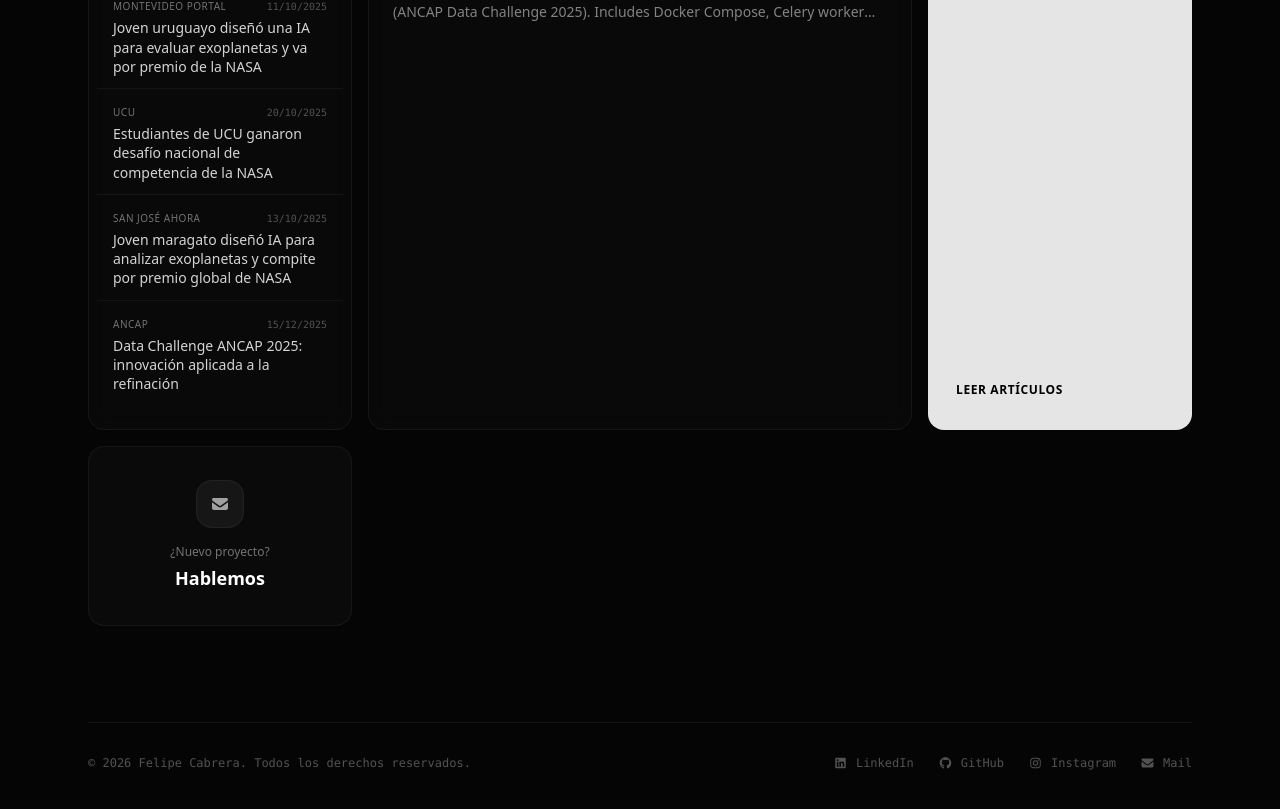
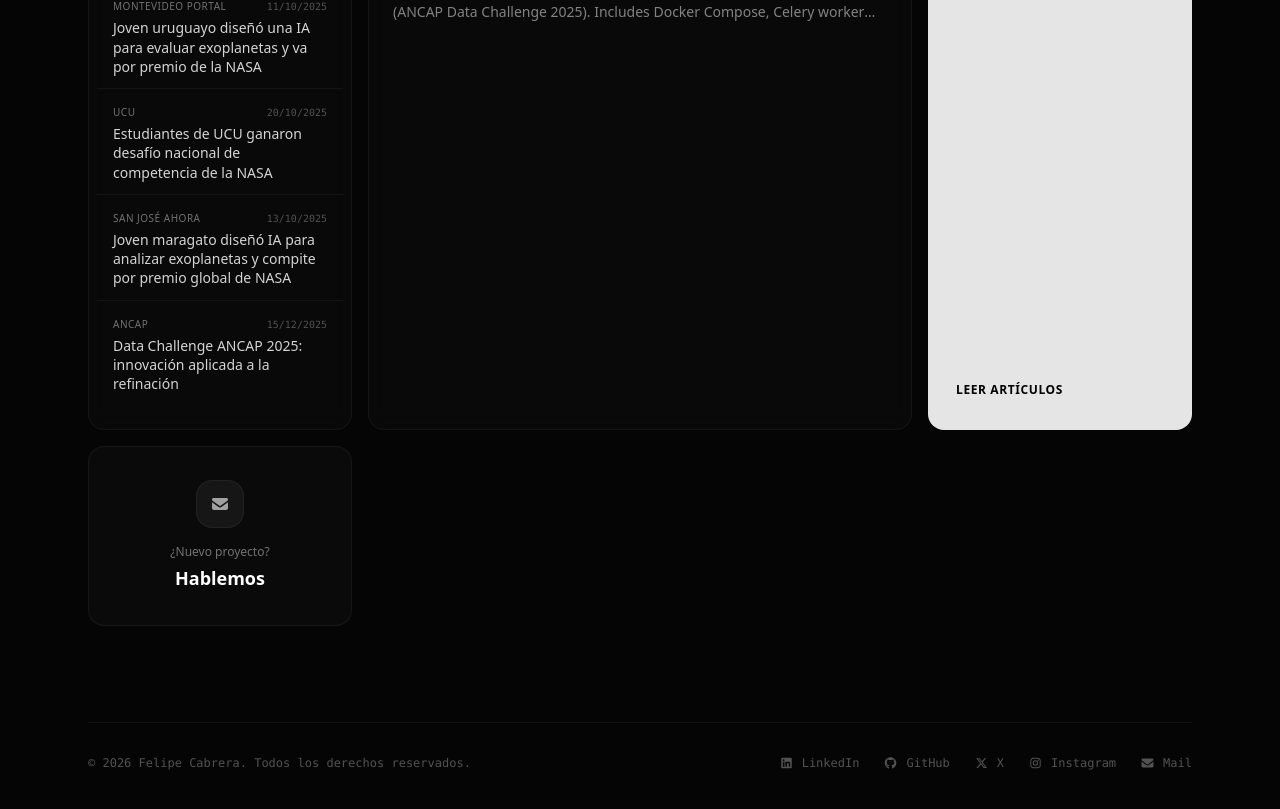
Before and after one commit to felicabrera/felicabrera.com, a Next.js app: page / in a window 1280 px wide. Shown: the part 638-1447 px from the top of the page. Built offline with nearby package versions, Linux system fonts and the light colour scheme.

Commit message:
feat: add X handle and x-twitter icon; wire up metadata and footer

```diff
--- a/src/app/layout.js
+++ b/src/app/layout.js
@@ -36,8 +36,7 @@ export const metadata = {
     card: "summary_large_image",
     title: profile.name,
     description: "Estudiante de Ingeniería y analista de seguridad. Desarrollador Full Stack en datos y ML (HEA, Calorflow). Experto en Python y FastAPI. Abierto a colaborar",
-    site: "@your_twitter_handle", // Replace with actual Twitter handle
-    creator: "@your_twitter_handle", // Replace with actual Twitter handle
+    ...(profile.twitter && { site: profile.twitter, creator: profile.twitter }),
   },
 };
 
--- a/src/components/layout/Footer.js
+++ b/src/components/layout/Footer.js
@@ -15,7 +15,7 @@ const Footer = () => {
 
                     return (
                         <a key={link.name} href={link.url} target="_blank" rel={relValues.join(' ')} className="hover:text-white transition-colors flex items-center gap-2">
-                            {icons[link.icon] && <FontAwesomeIcon icon={icons[link.icon]} />}
+                                            {icons[link.icon] && <FontAwesomeIcon icon={icons[link.icon]} /> }
                             {link.name}
                         </a>
                     );
--- a/src/data/portfolio.js
+++ b/src/data/portfolio.js
@@ -1,5 +1,5 @@
 
-import { faGithub, faLinkedin, faTwitter, faInstagram } from '@fortawesome/free-brands-svg-icons';
+import { faGithub, faLinkedin, faTwitter, faInstagram, faXTwitter } from '@fortawesome/free-brands-svg-icons';
 import { faMapPin, faTrophy, faNewspaper, faCode, faEnvelope, faGlobe, faArrowUpRightFromSquare, faBars, faTimes, faChevronRight } from '@fortawesome/free-solid-svg-icons';
 
 export const icons = {
@@ -16,6 +16,7 @@ export const icons = {
     linkedin: faLinkedin,
     github: faGithub,
     twitter: faTwitter,
+    x: faXTwitter,
     instagram: faInstagram,
 };
 
@@ -28,12 +29,14 @@ export const profile = {
     age: "21 años",
     avatarUrl: "/avatar.jpg",
     status: "Disponible para nuevos retos",
+    twitter: "@thefelieppe",
     email: "me@felieppe.com"
 };
 
 export const socialLinks = [
     { name: "LinkedIn", url: "https://www.linkedin.com/in/felicabrera/", icon: "linkedin" },
     { name: "GitHub", url: "https://github.com/felicabrera/", icon: "github" },
+    { name: "X", url: "https://x.com/thefelieppe", icon: "x" },
     { name: "Instagram", url: "http://instagram.com/feli_cabrera", icon: "instagram" },
     { name: "Mail", url: "mailto:me@felieppe.com", icon: "envelope" }
 ];
```
